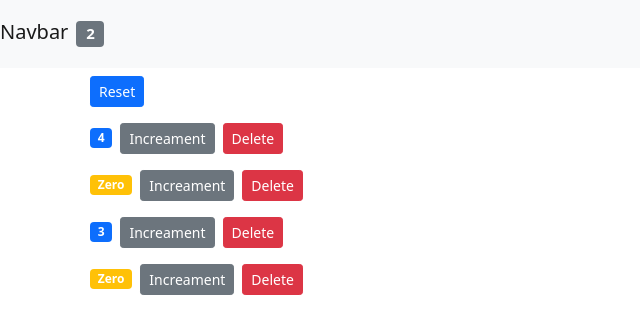
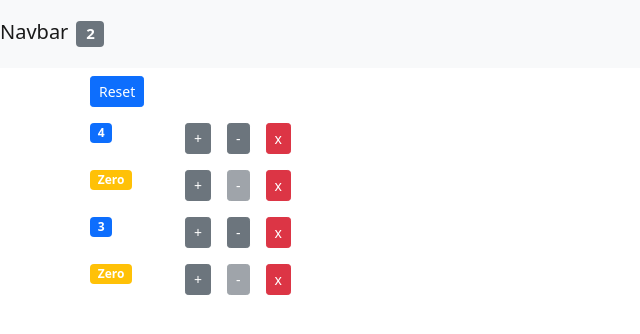
Before and after one commit to alaeimo/React-Course, a React (Create React App) app in the folder 02-counter-app/: page / in a window 1280 px wide. Shown: the top 334 px of the page, without its empty margins (0-640 px from the left). Built offline with nearby package versions, Linux system fonts and the light colour scheme.

Commit message:
02-counter-app: Decrement button.

```diff
--- a/02-counter-app/src/App.js
+++ b/02-counter-app/src/App.js
@@ -35,7 +35,13 @@
     counters[index].value++;
     this.setState({ counters });
   };
-
+  handleDecrement = (counter) => {
+    const counters = [...this.state.counters];
+    const index = counters.indexOf(counter);
+    counters[index] = { ...counter };
+    counters[index].value--;
+    this.setState({ counters });
+  };
   handleReset = () => {
     const counters = this.state.counters.map((c) => {
       c.value = 0;
@@ -56,6 +62,7 @@
             onDelete={this.handleDelete}
             onReset={this.handleReset}
             onIncrement={this.handleIncrement}
+            onDecrement={this.handleDecrement}
           />
         </main>
       </React.Fragment>
--- a/02-counter-app/src/components/counter.jsx
+++ b/02-counter-app/src/components/counter.jsx
@@ -5,24 +5,39 @@
     console.log("prevProps", prevProps);
     console.log("PrevState", PrevState);
   }
+
+  componentWillUnmount() {
+    console.log("Counter - Unmount");
+  }
   render() {
     console.log("Counter - Rendered");
 
     return (
-      <div>
+      <div className="row">
+        <div className="col-1">
           <span className={this.getBadgeClasses()}>{this.formatValue()}</span>
+        </div>
+        <div className="col-11">
           <button
             onClick={() => this.props.onIncrement(this.props.counter)}
-          className="btn btn-secondary btn-sm"
+            className="btn btn-secondary btn-sm m-2"
           >
-          Increament
+            +
+          </button>
+          <button
+            onClick={() => this.props.onDecrement(this.props.counter)}
+            className="btn btn-secondary btn-sm m-2"
+            disabled={this.props.counter.value === 0}
+          >
+            -
           </button>
           <button
             onClick={() => this.props.onDelete(this.props.counter.id)}
             className="btn btn-danger btn-sm m-2"
           >
-          Delete
+            x
           </button>
+        </div>
       </div>
     );
   }
--- a/02-counter-app/src/components/counters.jsx
+++ b/02-counter-app/src/components/counters.jsx
@@ -3,9 +3,10 @@
 
 class Counters extends Component {
   render() {
-  console.log('Counters - Rendered');
+    console.log("Counters - Rendered");
 
-    const { counters, onDelete, onReset, onIncrement } = this.props;
+    const { counters, onDelete, onReset, onIncrement, onDecrement } =
+      this.props;
 
     return (
       <div>
@@ -17,6 +18,7 @@
             key={counter.id}
             onDelete={onDelete}
             onIncrement={onIncrement}
+            onDecrement={onDecrement}
             counter={counter}
           />
         ))}
```
Lines whose indentation alone changed are shown as unchanged.
